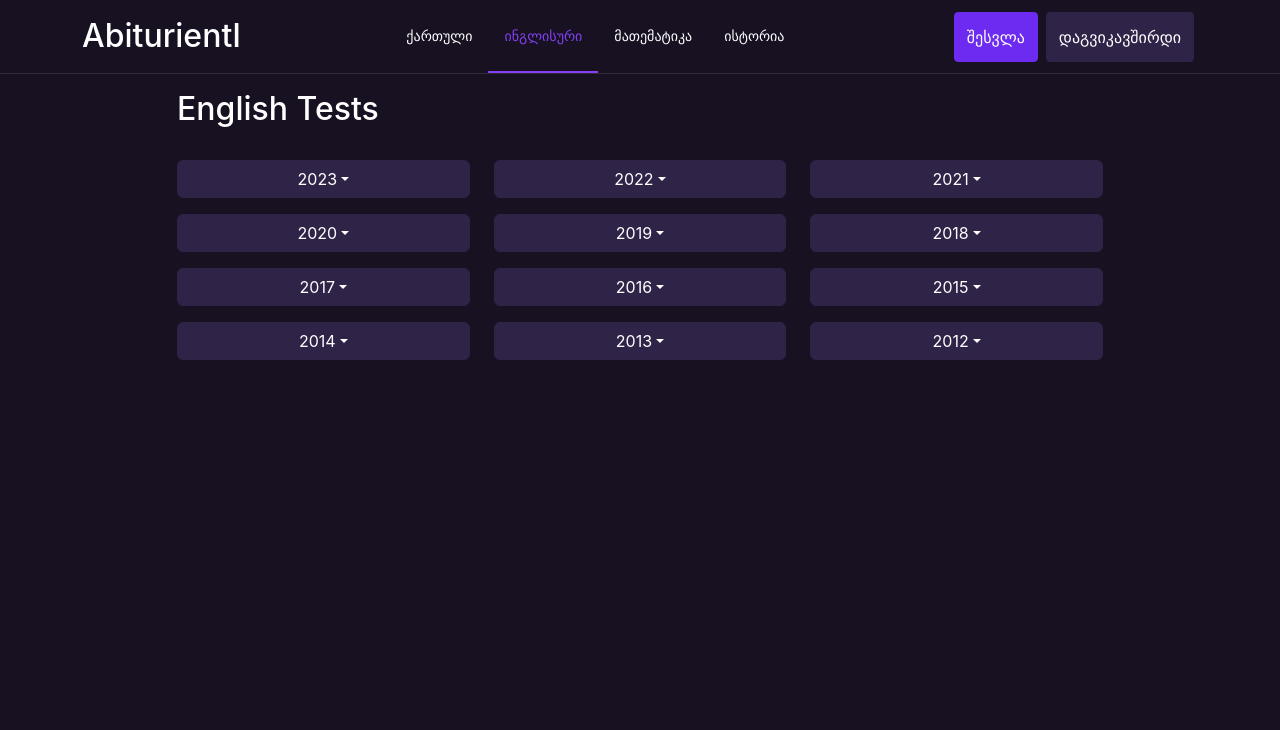
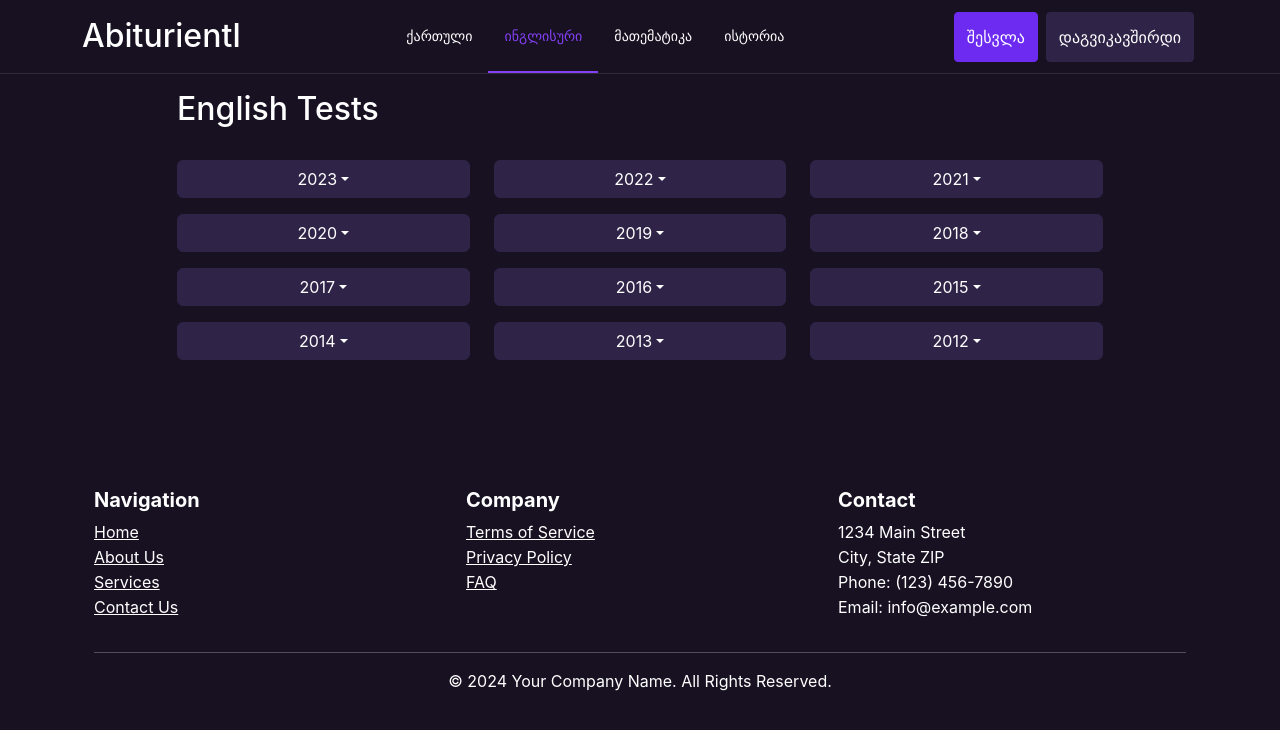
Before and after one commit to 3Threads/repetAItor, a React (Create React App) app: page /tests/english in a window 1280 px wide. Shown: the top 730 px of the page. Built offline with nearby package versions, Linux system fonts and the light colour scheme.

Commit message:
Add footers on all pages

```diff
--- a/src/pages/TasksPage.tsx
+++ b/src/pages/TasksPage.tsx
@@ -36,6 +36,7 @@ import {
     faCircleXmark,
 } from '@fortawesome/free-regular-svg-icons';
 import {UserContext} from "../contexts/UserContext";
+import Footer from "../components/commonComponents/Footer";
 
 
 function TasksPage() {
@@ -333,6 +334,7 @@ function TasksPage() {
                     </Col>
                     <Col xs={'1'}> </Col>
                 </Row>
+                <Footer/>
             </Container>
         </div>
     );
--- a/src/pages/TestLists.tsx
+++ b/src/pages/TestLists.tsx
@@ -2,6 +2,7 @@ import React from 'react';
 import {Header} from "../components/commonComponents/Header";
 import {useParams} from "react-router-dom";
 import {Col, Container, Dropdown, Row} from "react-bootstrap";
+import Footer from "../components/commonComponents/Footer";
 
 export const TestLists = () => {
     const {subject} = useParams();
@@ -11,10 +12,10 @@ export const TestLists = () => {
     return (
         <div>
             <Header/>
-            <Container >
+            <Container>
                 <Row>
                     <Col xs={'1'}> </Col>
-                    <Col xs={'10'} >
+                    <Col xs={'10'}>
                         <h2 className={'mt-3'}>{subject!.charAt(0).toUpperCase() + subject!.slice(1)} Tests</h2>
                         <div className={'row mt-4'}>
                             {years.map(year => (
@@ -26,7 +27,7 @@ export const TestLists = () => {
                                     <Dropdown.Menu className={'w-100'}>
                                         {[1, 2, 3, 4].map(num => (
                                             <Dropdown.Item
-                                                           href={`/tests/${subject}/${year}/${num}`}>ვარიანტი {num}</Dropdown.Item>
+                                                href={`/tests/${subject}/${year}/${num}`}>ვარიანტი {num}</Dropdown.Item>
                                         ))}
                                     </Dropdown.Menu>
                                 </Dropdown>
@@ -36,6 +37,7 @@ export const TestLists = () => {
                     </Col>
                     <Col xs={'1'}> </Col>
                 </Row>
+                <Footer/>
             </Container>
         </div>
     );
```
